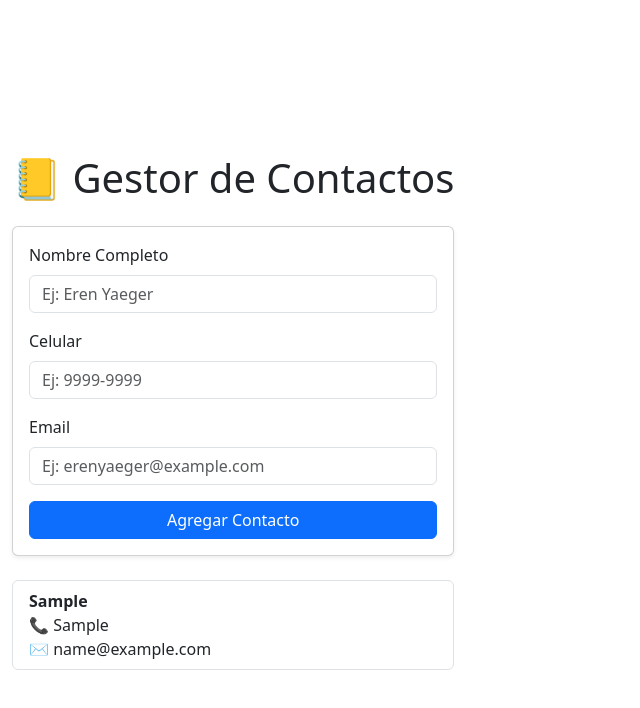
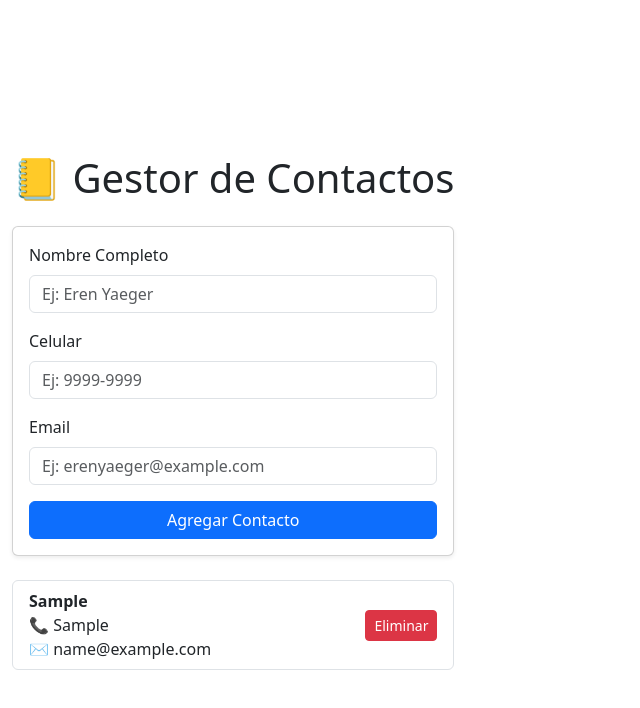
Before and after one commit to rodchakk/gestor-contactos, a React (Vite) app: page / in a window 1280 px wide. Both pictures are taken after typing "Sample", "Sample", "name@example.com" into the empty fields and a click on the button "Agregar Contacto". Shown: the top 708 px of the page, without its empty margins (0-640 px from the left). Built offline with nearby package versions, Linux system fonts and the light colour scheme.

Commit message:
Agregar borrar contacto

```diff
--- a/src/App.jsx
+++ b/src/App.jsx
@@ -23,11 +23,16 @@ function App() {
     setContacts([...contacts, { id: Date.now(), ...form }]);
   };
 
+  // Función que elimina un contacto por id
+  const deleteContact = (id) => {
+    setContacts((prev) => prev.filter((contact) => contact.id !== id));
+  };
+
   return (
     <div className="container mt-4">
       <h1 className="text-center mb-4">📒 Gestor de Contactos</h1>
       <ContactForm onSave={addContact} />
-      <ContactList contacts={contacts} />
+      <ContactList contacts={contacts} onDelete={deleteContact} />
     </div>
   );
 }
--- a/src/components/ContactList.jsx
+++ b/src/components/ContactList.jsx
@@ -1,18 +1,30 @@
 import React from "react";
 
-function ContactList({ contacts }) {
+function ContactList({ contacts, onDelete }) {
   return (
     <ul className="list-group">
       {contacts.length === 0 ? (
         <li className="list-group-item text-muted">No hay contactos aún</li>
       ) : (
         contacts.map((c) => (
-          <li key={c.id} className="list-group-item">
-            <strong>{c.name}</strong>
-            <br />
-            📞 {c.phone}
-            <br />
-            ✉️ {c.email}
+          <li
+            key={c.id}
+            className="list-group-item d-flex justify-content-between align-items-center"
+          >
+            <div>
+              <strong>{c.name}</strong>
+              <br />
+              📞 {c.phone}
+              <br />
+              ✉️ {c.email}
+            </div>
+
+            <button
+              className="btn btn-danger btn-sm"
+              onClick={() => onDelete(c.id)}
+            >
+              Eliminar
+            </button>
           </li>
         ))
       )}
```
